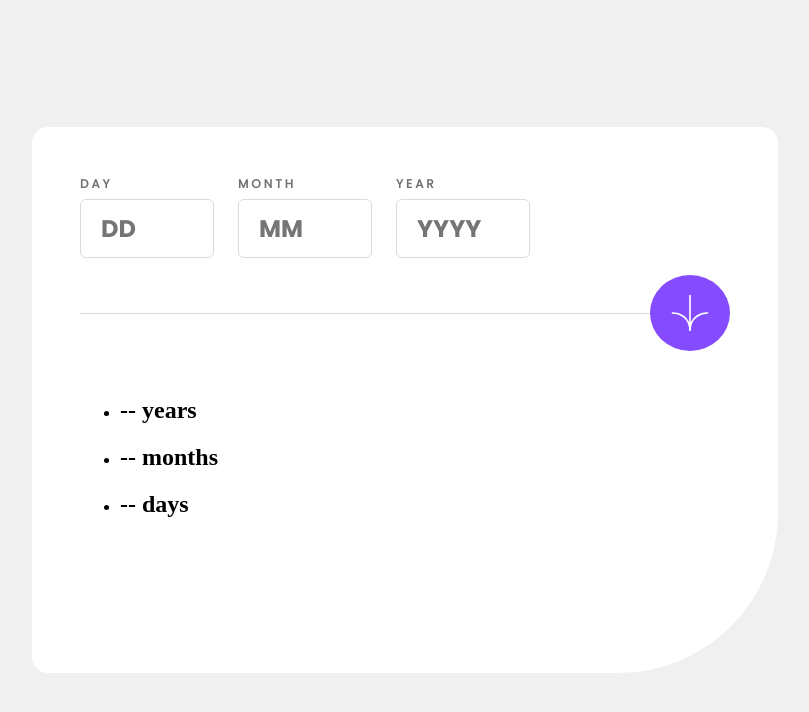
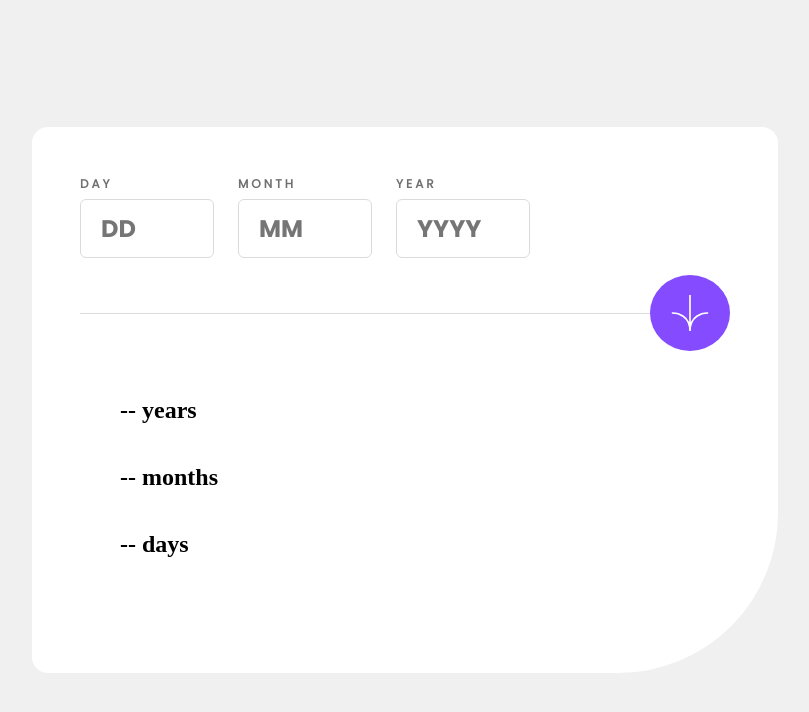
Before and after one commit to lucarl07/age-calculator-app, a React (Vite) app: page / in a window 1280 px wide. Shown: the top 712 px of the page, without its empty margins (235-1044 px from the left). Built offline with nearby package versions, Linux system fonts and the light colour scheme.

Commit message:
💄 feat: Stylize Results component

```diff
--- /dev/null
+++ b/src/components/Results/Results.module.css
@@ -0,0 +1,5 @@
+.results {
+  display: flex;
+  flex-direction: column;
+  list-style-type: none;
+}
--- a/src/components/Results/index.jsx
+++ b/src/components/Results/index.jsx
@@ -1,8 +1,12 @@
+// Stylesheet:
+import styles from './Results.module.css'
+
+// Dependencies:
 import PropTypes from "prop-types";
 
 const Results = ({children}) => {
   return (
-    <ul className="results">
+    <ul className={styles.results}>
       {children.map((child, i) => (
         <li key={i}>
           {child}
```
